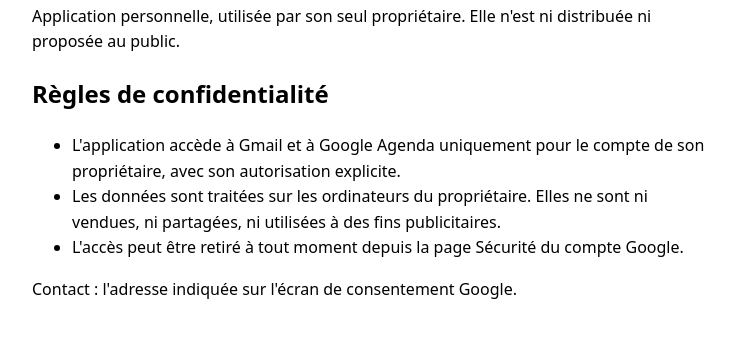
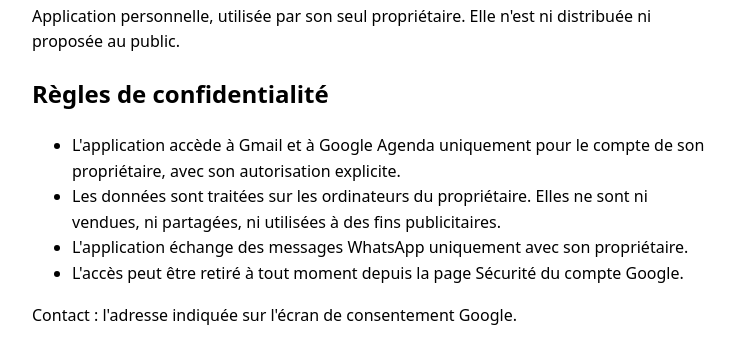
Before and after one commit to arkanzerror1/arkanzerror1.github.io, a plain HTML site: page index.html in a window 1280 px wide. Shown: the part 109-472 px from the top of the page, without its empty margins (268-1003 px from the left). Drawn offline with Linux system fonts and the light colour scheme.

Commit message:
Update index.html

```diff
--- a/index.html
+++ b/index.html
@@ -10,6 +10,7 @@
 <ul>
 <li>L'application accède à Gmail et à Google Agenda uniquement pour le compte de son propriétaire, avec son autorisation explicite.</li>
 <li>Les données sont traitées sur les ordinateurs du propriétaire. Elles ne sont ni vendues, ni partagées, ni utilisées à des fins publicitaires.</li>
+<li>L'application échange des messages WhatsApp uniquement avec son propriétaire.</li>
 <li>L'accès peut être retiré à tout moment depuis la page Sécurité du compte Google.</li>
 </ul>
 <p>Contact : l'adresse indiquée sur l'écran de consentement Google.</p>
```
